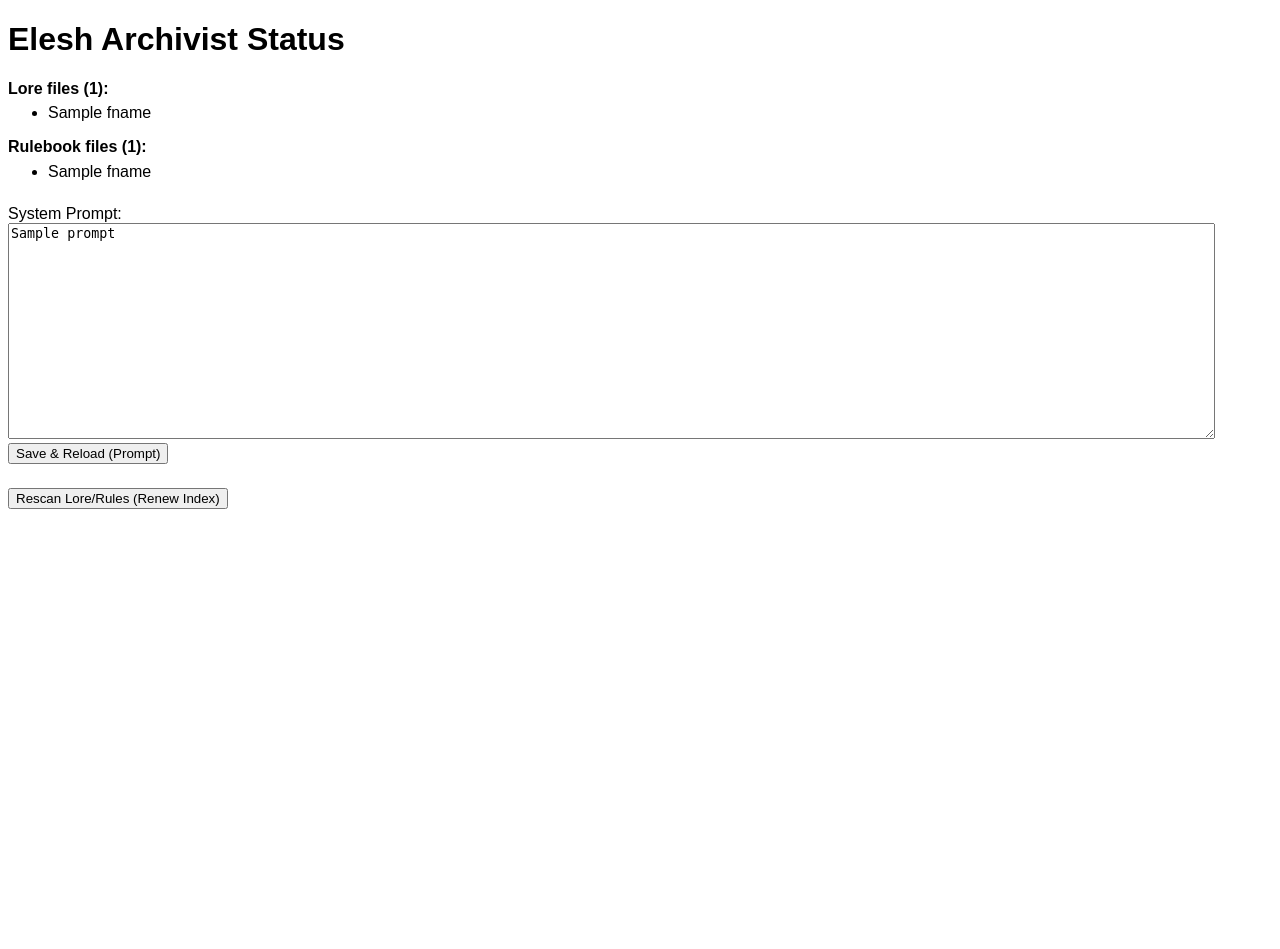
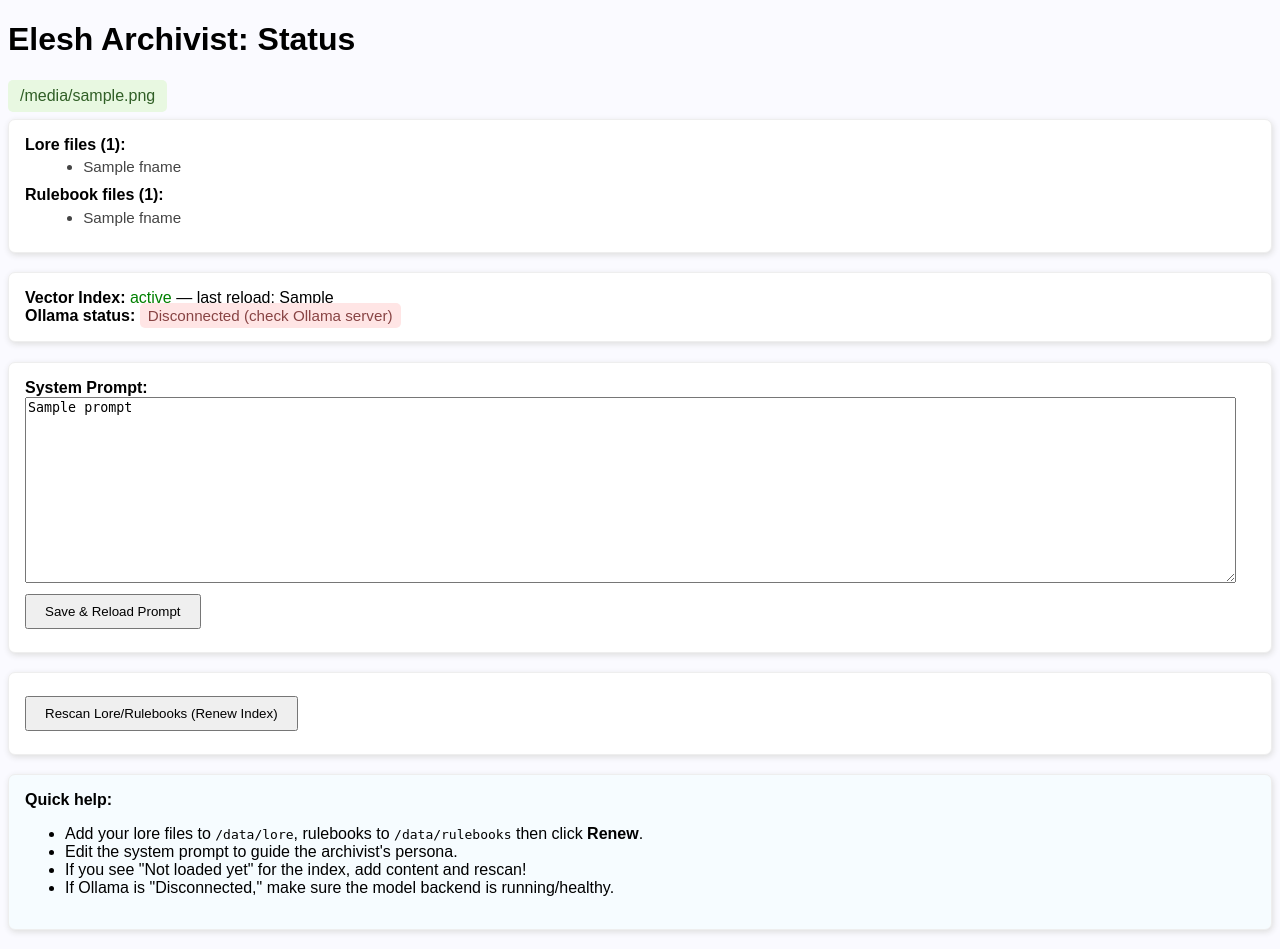
Before and after one commit to jmruland/Elesh, a Flask app: template app/templates/status.html in a window 1280 px wide. Before the commit the page ends 509 px from the top, so only its background shows below. Run offline with Flask 3, Linux system fonts and the light colour scheme; the template is opened without the code that fills it: most values are stand-ins (such as "Sample title", 1, 10 or a date in 2020); parts of the project's set-up code (start-up, migrations or seed data) failed here and were passed over.

Commit message:
removed old instances of "SUMMARY_FILE" and created updated status page.

```diff
--- a/app/routes/status.py
+++ b/app/routes/status.py
@@ -2,7 +2,7 @@
 import os
 import json
 from utils.logger import logger
-from config import SUMMARY_FILE, LORE_PATH
+from config import LORE_PATH, RULEBOOKS_PATH
 
 status_bp = Blueprint("status", __name__)
 
--- a/app/templates/status.html
+++ b/app/templates/status.html
@@ -6,18 +6,61 @@
     <style>
         body {
             font-family: sans-serif;
+            background: #fafaff;
         }
 
-        .status {
-            margin-bottom: 1.5em;
+        .status-section {
+            border: 1px solid #eee;
+            border-radius: 7px;
+            background: #fff;
+            margin-bottom: 1.2em;
+            padding: 1em;
+            box-shadow: 1px 2px 6px #ddd;
+        }
+
+        .ok {
+            color: green;
+        }
+
+        .warn {
+            color: #844;
+            background: #ffe5e5;
+            border-radius: 5px;
+            padding: 4px 8px;
+            font-size: 95%;
+        }
+
+        .filename-list {
+            margin: 0.3em 0 0.7em 1.2em;
+            font-size: 95%;
+            color: #444;
         }
 
         textarea {
-            width: 95%;
+            width: 98%;
         }
 
-        ul {
-            margin-top: 0.4em;
+        button {
+            padding: 8px 18px;
+            margin: 7px 0;
+        }
+
+        .error {
+            background: #fcdcdc;
+            border: 1px solid #e66;
+            color: #900;
+            padding: 10px;
+            margin: 10px 0;
+            border-radius: 6px;
+        }
+
+        .banner {
+            background: #e8f8e1;
+            color: #305f26;
+            padding: 7px 12px;
+            border-radius: 5px;
+            display: inline-block;
+            margin-bottom: 7px;
         }
     </style>
     <script>
@@ -25,7 +68,7 @@
             ev.preventDefault();
             fetch("/renew", { method: "POST" })
                 .then(r => r.json())
-                .then(j => alert("Index reloaded!"))
+                .then(j => { alert("Index reloaded!"); window.location.reload(); })
                 .catch(e => alert("Reload failed."));
         }
         function savePrompt(ev) {
@@ -36,6 +79,7 @@
                 .then(j => {
                     if (j.status) alert("Prompt saved and index reloaded.");
                     else alert(j.error || "Save failed.");
+                    window.location.reload();
                 })
                 .catch(e => alert("Save failed."));
         }
@@ -43,36 +87,69 @@
 </head>
 
 <body>
-    <h1>Elesh Archivist Status</h1>
-    <div class="status">
+    <h1>Elesh Archivist: Status</h1>
+
+    {% if error %}
+    <div class="error">{{ error }}</div>
+    {% endif %}
+    {% if warn %}
+    <div class="warn">{{ warn }}</div>
+    {% endif %}
+    {% if banner %}
+    <div class="banner">{{ banner }}</div>
+    {% endif %}
+
+    <div class="status-section">
         <b>Lore files ({{ lore_count }}):</b>
-        <ul>
+        <ul class="filename-list">
             {% for fname in lore_files %}
             <li>{{ fname }}</li>
             {% else %}
-            <li>No lore files found.</li>
+            <li>No lore files found (add .md or .txt files to /data/lore)</li>
             {% endfor %}
         </ul>
+
         <b>Rulebook files ({{ rules_count }}):</b>
-        <ul>
+        <ul class="filename-list">
             {% for fname in rules_files %}
             <li>{{ fname }}</li>
             {% else %}
-            <li>No rules files found.</li>
+            <li>No rulebook files found (add .md or .txt files to /data/rulebooks)</li>
             {% endfor %}
         </ul>
     </div>
-    <div class="status">
+    <div class="status-section">
+        <span><b>Vector Index:</b>
+            {% if index_status %}<span class="ok">{{ index_status }}</span>{% else %}<span class="warn">Not loaded
+                yet</span>{% endif %}
+            {% if last_reload %} &mdash; last reload: {{ last_reload }} {% endif %}
+        </span><br />
+        <span><b>Ollama status:</b>
+            {% if ollama_status %}<span class="ok">Reachable</span>{% else %}<span class="warn">Disconnected (check
+                Ollama server)</span>{% endif %}
+        </span>
+    </div>
+    <div class="status-section">
         <form id="promptform" onsubmit="savePrompt(event)">
-            <label for="prompt">System Prompt:</label><br>
-            <textarea id="prompt" name="prompt" rows="14">{{ prompt }}</textarea><br>
-            <button type="submit">Save & Reload (Prompt)</button>
+            <label for="prompt"><b>System Prompt:</b></label><br>
+            <textarea id="prompt" name="prompt" rows="12">{{ prompt }}</textarea><br>
+            <button type="submit">Save & Reload Prompt</button>
         </form>
     </div>
-    <div class="status">
+    <div class="status-section">
         <form onsubmit="renewIndex(event)">
-            <button type="submit">Rescan Lore/Rules (Renew Index)</button>
+            <button type="submit">Rescan Lore/Rulebooks (Renew Index)</button>
         </form>
+    </div>
+    <div class="status-section" style="background:#f6fcff">
+        <b>Quick help:</b>
+        <ul>
+            <li>Add your lore files to <code>/data/lore</code>, rulebooks to <code>/data/rulebooks</code> then click
+                <b>Renew</b>.</li>
+            <li>Edit the system prompt to guide the archivist's persona.</li>
+            <li>If you see "Not loaded yet" for the index, add content and rescan!</li>
+            <li>If Ollama is "Disconnected," make sure the model backend is running/healthy.</li>
+        </ul>
     </div>
 </body>
 
```
Also changed, not shown: app/utils/indexer.py (+56 -41 lines).
